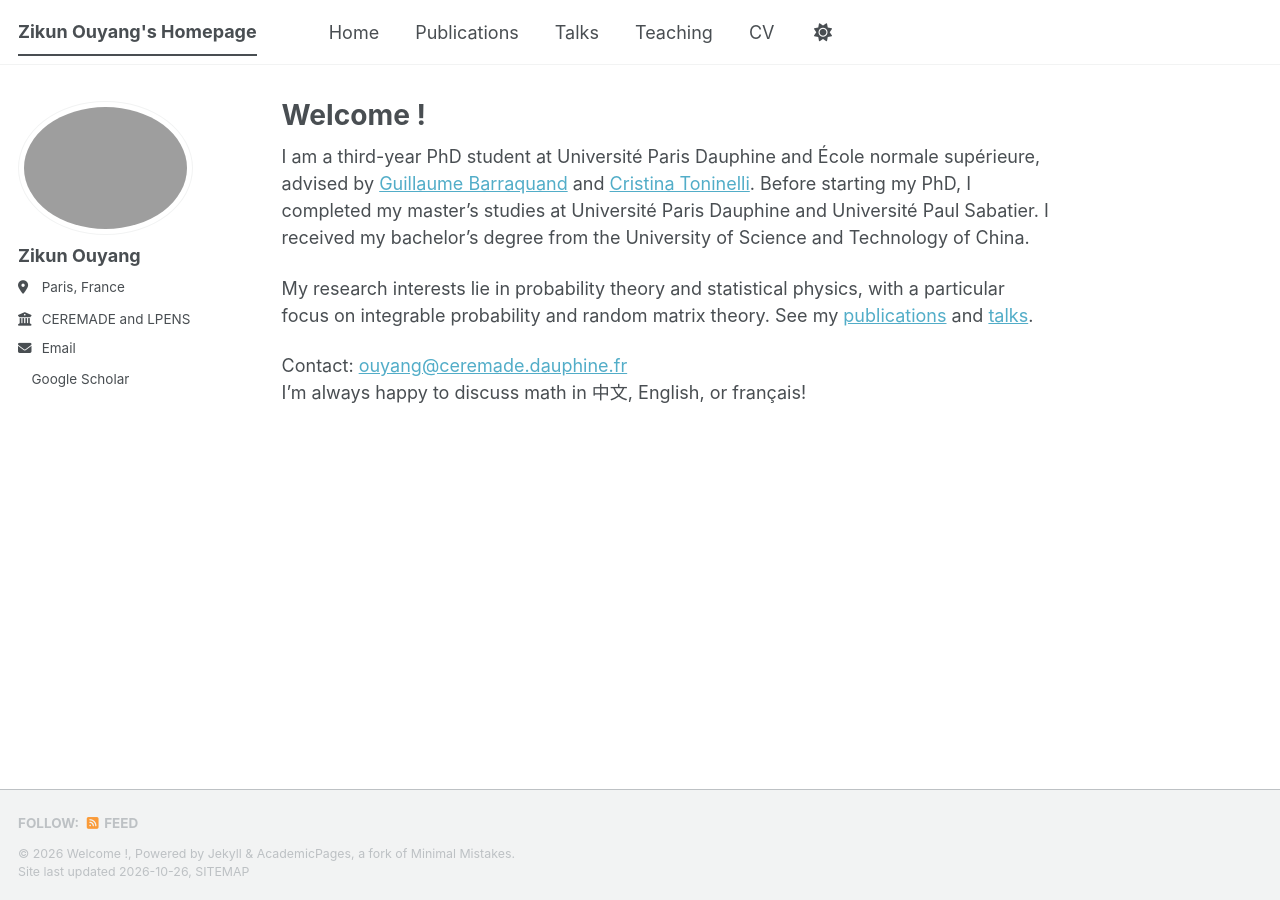
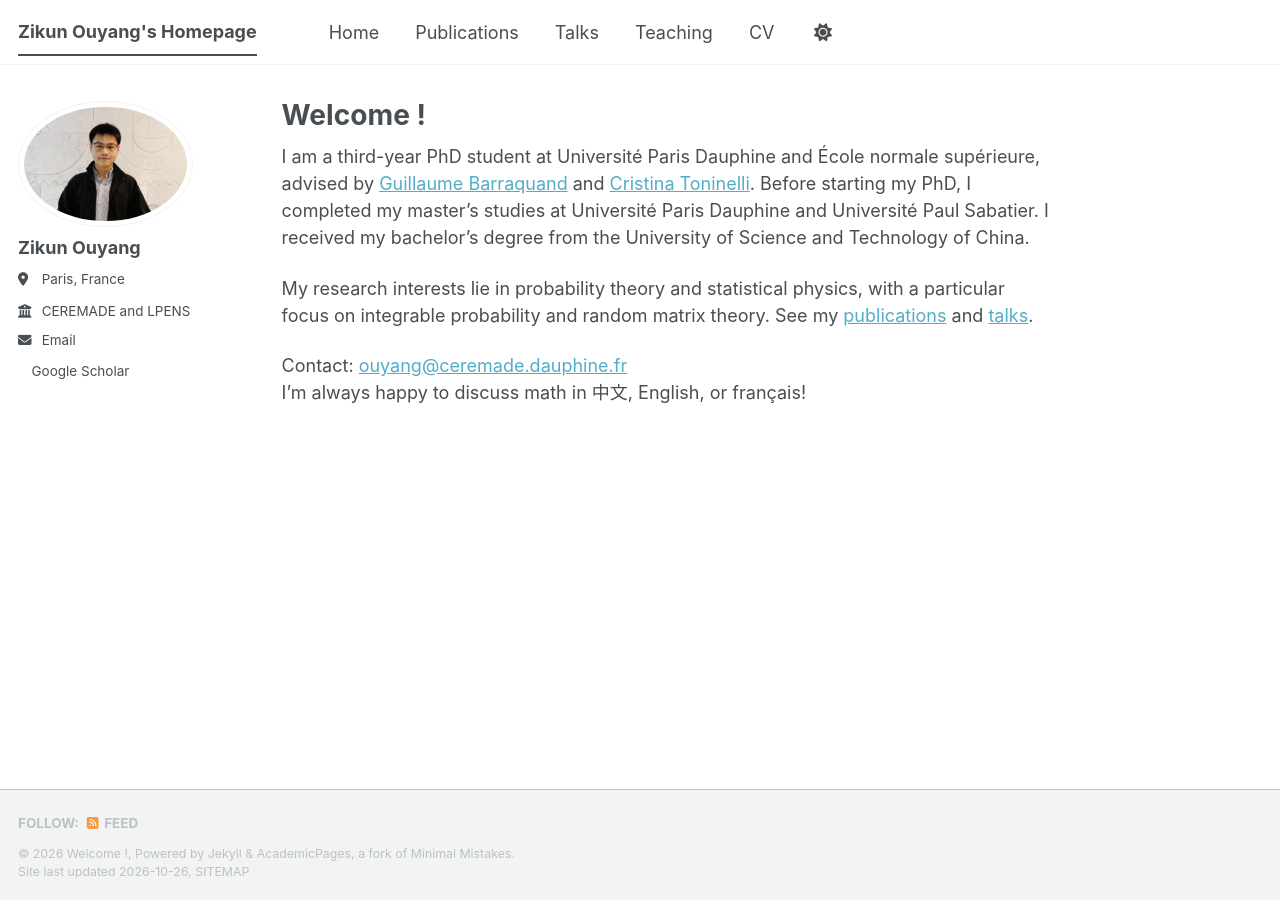
Before and after one commit to ZikunOuyang/zikunouyang.github.io, a Jekyll site: the page built from _pages/about.md, in a window 1280 px wide. Built offline with Jekyll 4.4.1, drawn with Linux system fonts in a browser that asks for light colours; a style sheet for code colours, icons or effects is not loaded.

Commit message:
Update _config.yml

```diff
--- a/_config.yml
+++ b/_config.yml
@@ -23,7 +23,7 @@ repository               : "zikunouyang/zikunouyang.github.io"
 #               Additional customization can be done by editing /_includes/author-profile.html
 author:
   # Biographic information
-  avatar           : "scgp.png"
+  avatar           : "scgp.jpg"
   name             : "Zikun Ouyang"
   pronouns         : # example: "she/her"
   bio              : #"Short biography for the left-hand sidebar"
```
